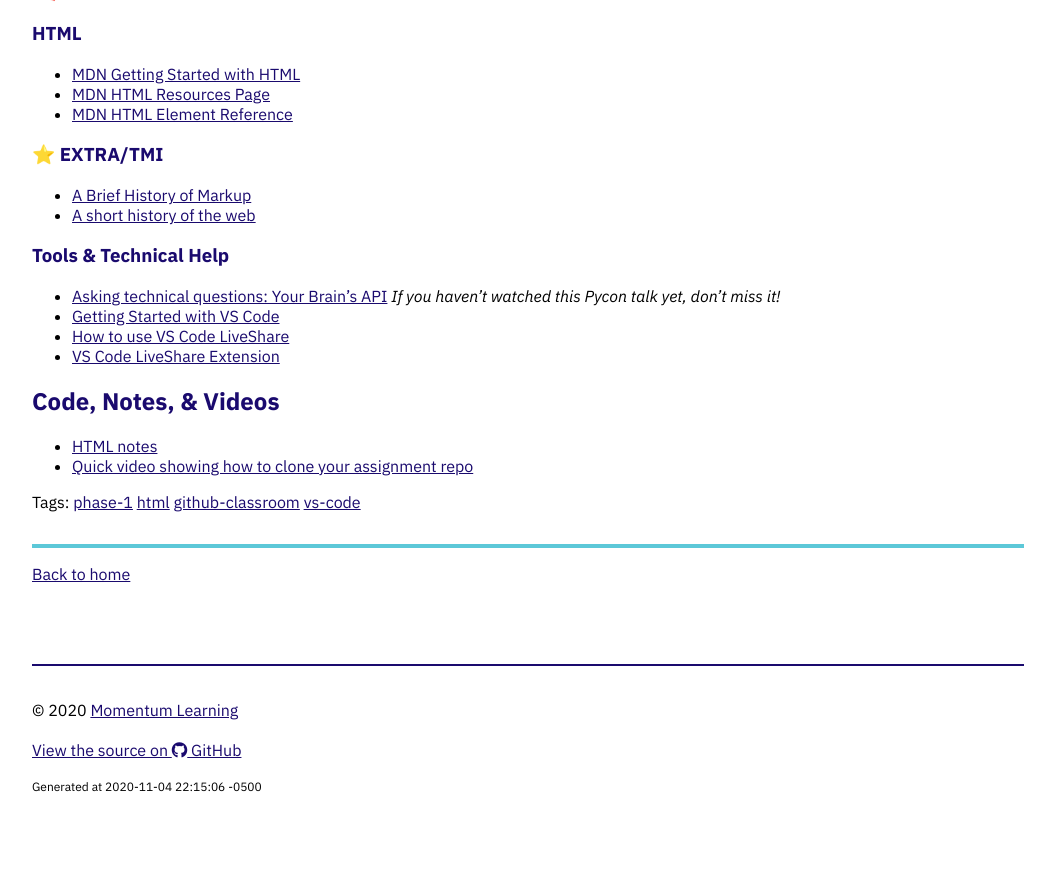
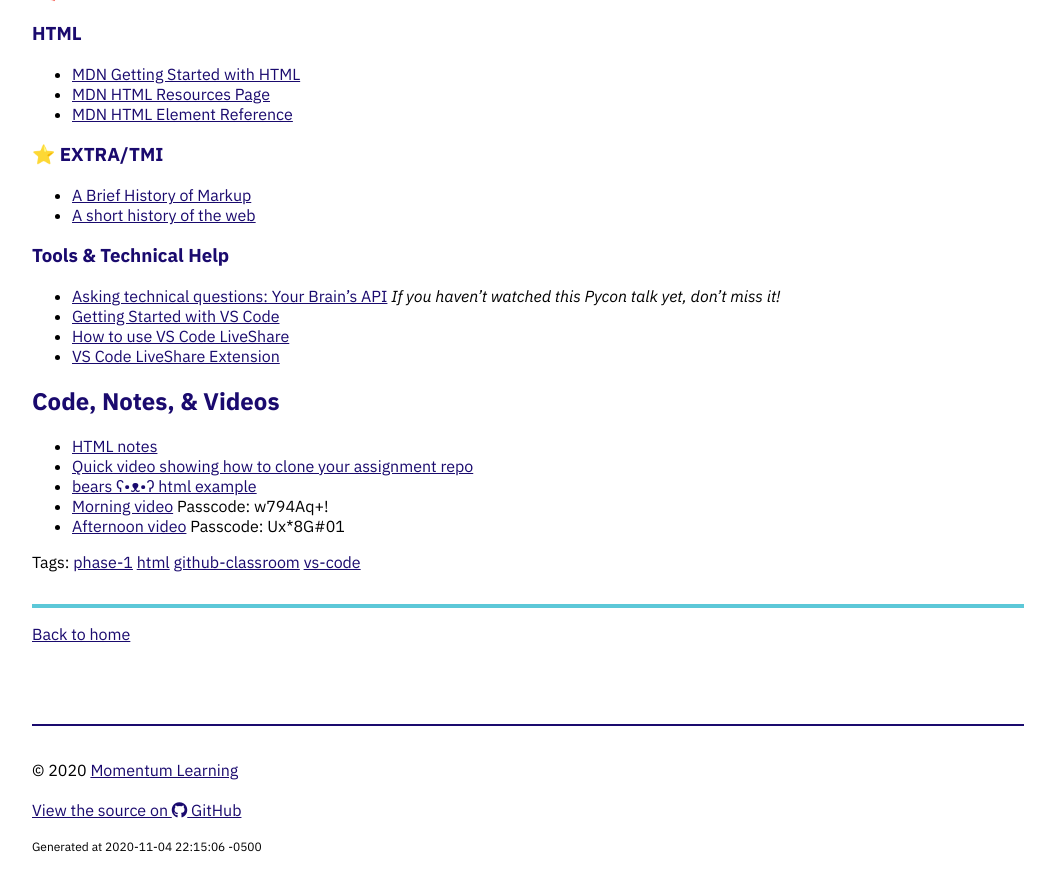
Before and after one commit to momentum-team-6/momentum-team-6.github.io, a Jekyll site: the page built from _posts/2020-11-04-html.md, in a window 1280 px wide and 900 px high, scrolled down 1370 px. Shown: the top 891 px of the window, without its empty margins (112-1167 px from the left). Built offline with Jekyll 4.4.1, drawn with Linux system fonts in a browser that asks for light colours; nearby versions of some CDN libraries; before the commit the page ends 2210 px from its top, so only the background shows below that.

Commit message:
Add video and code links

```diff
--- a/_posts/2020-11-04-html.md
+++ b/_posts/2020-11-04-html.md
@@ -56,3 +56,6 @@ See [Getting Started with VS Code](https://code.visualstudio.com/docs/introvideo
 
 - [HTML notes](https://github.com/momentum-team-6/notes/blob/main/html.md)
 - [Quick video showing how to clone your assignment repo](https://www.loom.com/share/c7871fa5f80f4cbda3dbcce36db68dab)
+- [bears ʕ•ᴥ•ʔ html example](https://github.com/momentum-team-6/examples/tree/main/bears-in-html)
+- [Morning video](https://us02web.zoom.us/rec/share/zJQqJJGICszx6_V--n79AnNw5kbY48f1NyceZ981BLhkyAW9DJCwFKAv-iylSqtE.fbpVWhussivb_oin) Passcode: w794Aq+!
+- [Afternoon video](https://us02web.zoom.us/rec/share/FtxizHhoxbepbRsuEh3Zq8i8UL3lNybv_3tCRL6pKTRclOnZP3WxEP_E_zMdKKEj.u3hHOsSBwfC0M6Ql) Passcode: Ux\*8G#01
```
